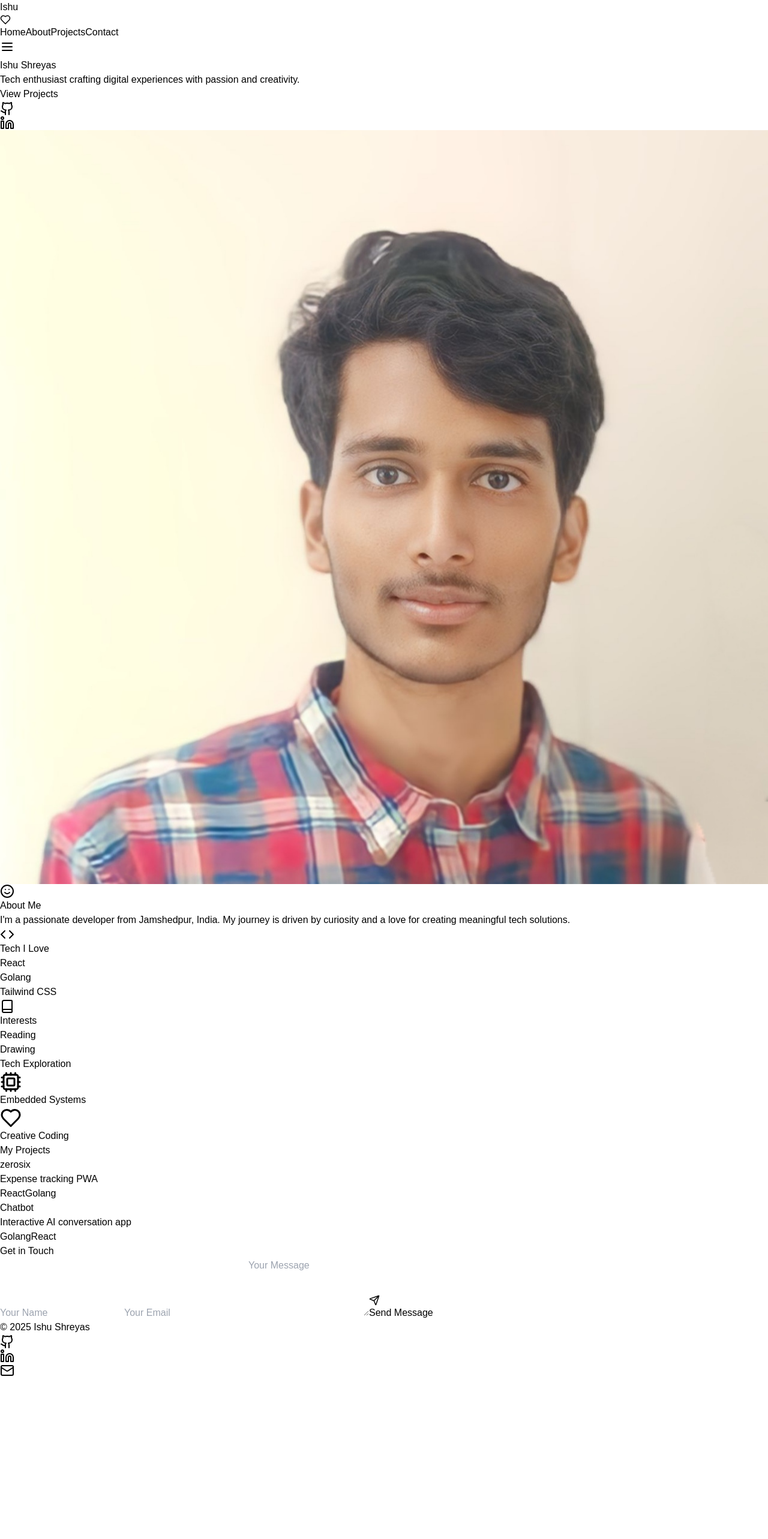
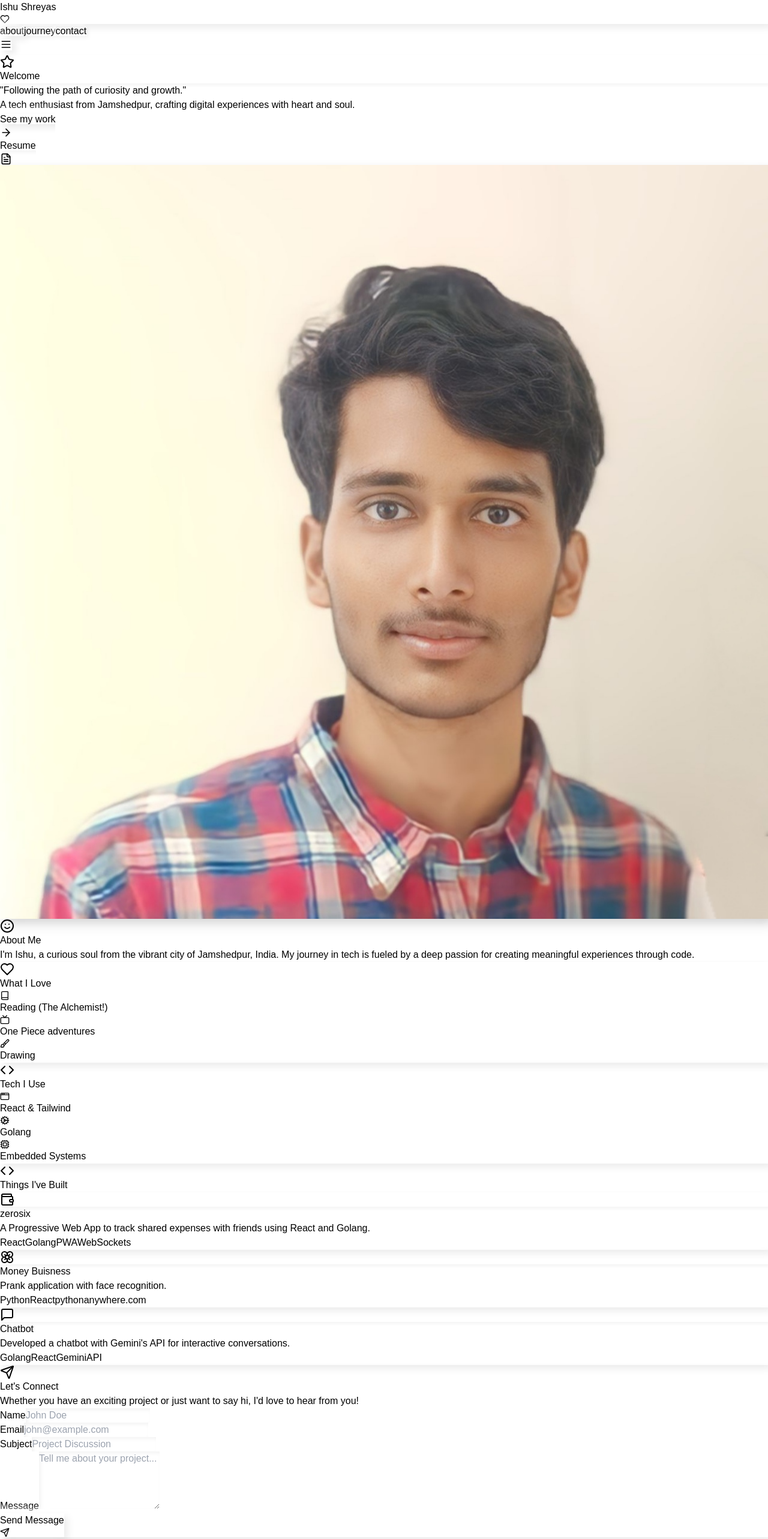
Before and after one commit to ishushreyas/ishushreyas, a React (Vite) app: page / in a window 1280 px wide. Shown: the top 2566 px of the page at 60% size. Before the commit the page ends 2297 px from the top, so only its background shows below. Built offline with nearby package versions, Linux system fonts and the light colour scheme; a web font is replaced by a local one.

Commit message:
Simple ui 4

```diff
--- a/src/App.jsx
+++ b/src/App.jsx
@@ -1,218 +1,246 @@
 import React, { useState, useEffect } from 'react';
 import {
-  Github, Linkedin, Mail, Menu, X, Send,
-  Code, Book, Heart, Smile, Cpu
+  Github, Linkedin, Mail, Menu, X, ArrowRight, Heart,
+  Smile, Book, Tv, Code, Cog, Cpu, Wallet,
+  MessageSquare, Flower, Send, FileText, Star, Brush, AppWindow
 } from 'lucide-react';
 
 const App = () => {
   const [isMenuOpen, setIsMenuOpen] = useState(false);
-  const [activeSection, setActiveSection] = useState('home');
+  const [scrolled, setScrolled] = useState(false);
+  const [activeSection, setActiveSection] = useState('');
+  const [formData, setFormData] = useState({ name: "", email: "", subject: "", message: "" });
+
+  const handleSubmit = async (e) => {
+    e.preventDefault();
+    await fetch("https://api.ishushreyas.studio/contact", {
+      method: "POST",
+      headers: { "Content-Type": "application/json" },
+      body: JSON.stringify(formData),
+    });
+    setFormData({ name: "", email: "", subject: "", message: "" });
+  };
 
   useEffect(() => {
     const handleScroll = () => {
-      const sections = ['home', 'about', 'projects', 'contact'];
-      const scrollPosition = window.scrollY;
+      setScrolled(window.scrollY > 50);
 
-      sections.forEach(section => {
-        const element = document.getElementById(section);
-        if (element) {
-          const offset = element.offsetTop;
-          const height = element.offsetHeight;
-          if (scrollPosition >= offset && scrollPosition < offset + height) {
-            setActiveSection(section);
-          }
+      const observer = new IntersectionObserver((entries) => {
+        entries.forEach(entry => {
+          if (entry.isIntersecting) {
+            setActiveSection(entry.target.id);
           }
         });
+      }, { threshold: 0.5 });
+
+      document.querySelectorAll('section[id]').forEach(section => {
+        observer.observe(section);
+      });
+
+      return () => observer.disconnect();
     };
 
     window.addEventListener('scroll', handleScroll);
     return () => window.removeEventListener('scroll', handleScroll);
   }, []);
 
-  const projects = [
+  const journeys = [
     {
       title: "zerosix",
-      description: "Expense tracking PWA",
-      tags: ["React", "Golang"],
-      link: "https://zerosix.ishushreyas.studio/"
+      description: "A Progressive Web App to track shared expenses with friends using React and Golang.",
+      tags: ["React", "Golang", "PWA", "WebSockets"],
+      link: "https://zerosix.ishushreyas.studio/",
+      icon: <Wallet className="w-8 h-8 text-gray-700" />
+    },
+    {
+      title: "Money Buisness",
+      description: "Prank application with face recognition.",
+      tags: ["Python", "React", "pythonanywhere.com"],
+      link: "https://github.com/ishushreyas/money-buisness",
+      icon: <Flower className="w-8 h-8 text-gray-700" />
     },
     {
       title: "Chatbot",
-      description: "Interactive AI conversation app",
-      tags: ["Golang", "React"],
-      link: "https://github.com/ishushreyas/gemini-project"
-    }
+      description: "Developed a chatbot with Gemini's API for interactive conversations.",
+      tags: ["Golang", "React", "GeminiAPI"],
+      link: "https://github.com/ishushreyas/gemini-project",
+      icon: <MessageSquare className="w-8 h-8 text-gray-700" />
+    },
   ];
 
   return (
-    <div className="bg-gray-50 min-h-screen text-gray-800 selection:bg-blue-100">
-      {/* Navigation */}
-      <nav className="fixed w-full z-50 bg-white/70 backdrop-blur-md shadow-sm">
-        <div className="max-w-5xl mx-auto px-4 py-4 flex justify-between items-center">
-          <div className="text-lg font-semibold text-gray-800 flex items-center gap-2">
-            Ishu <Heart className="text-blue-500" size={18} />
+    <div className="min-h-screen bg-gray-100 text-gray-900">
+      {/* Neumorphic Navigation */}
+      <nav className={`fixed w-full z-50 transition-all duration-300 ${scrolled ? 'bg-white/80 backdrop-blur-md shadow-lg' : 'bg-transparent'}`}>
+        <div className="max-w-7xl mx-auto px-6 py-4">
+          <div className="flex justify-between items-center">
+            <div className="text-lg font-semibold tracking-tight flex items-center gap-3
+              bg-gray-200 px-4 py-2 rounded-full shadow-neumorphic hover:shadow-neumorphic-hover transition-shadow">
+              <span className="text-gray-800">Ishu Shreyas</span>
+              <Heart size={16} className="text-gray-600" />
             </div>
 
-          <div className="hidden md:flex items-center gap-6">
-            {['Home', 'About', 'Projects', 'Contact'].map((item) => (
+            <div className="hidden md:flex space-x-4">
+              {['about', 'journey', 'contact'].map((section) => (
                 <a
-                key={item.toLowerCase()}
-                href={`#${item.toLowerCase()}`}
-                className={`
-                  relative text-gray-600 hover:text-blue-600 transition-colors
-                  ${activeSection === item.toLowerCase() ? 'text-blue-600 font-medium' : ''}
-                `}
+                  key={section}
+                  href={`#${section}`}
+                  className={`relative px-4 py-2 rounded-full transition-all duration-300
+                    ${activeSection === section
+                      ? 'bg-gray-800 text-white shadow-neumorphic'
+                      : 'bg-gray-200 text-gray-700 hover:bg-gray-300 shadow-neumorphic-light'}`}
                 >
-                {item}
-                {activeSection === item.toLowerCase() && (
-                  <span className="absolute -bottom-2 left-0 w-full h-0.5 bg-blue-500" />
-                )}
+                  {section}
                 </a>
               ))}
             </div>
 
             <button
               onClick={() => setIsMenuOpen(!isMenuOpen)}
-            className="md:hidden text-gray-600 hover:text-blue-600"
+              className="md:hidden bg-gray-200 p-2 rounded-full shadow-neumorphic hover:shadow-neumorphic-hover transition-shadow"
             >
-            {isMenuOpen ? <X /> : <Menu />}
+              {isMenuOpen ? <X size={20} /> : <Menu size={20} />}
             </button>
+          </div>
         </div>
       </nav>
 
-      {/* Mobile Menu */}
-      {isMenuOpen && (
-        <div className="fixed inset-0 bg-white/90 backdrop-blur-md z-40 md:hidden">
-          <div className="flex flex-col items-center justify-center h-full space-y-6">
-            {['Home', 'About', 'Projects', 'Contact'].map((item) => (
+      {/* Hero Section with Neumorphic Design */}
+      <section className="min-h-screen flex items-center justify-center px-6 py-24">
+        <div className="max-w-6xl mx-auto grid md:grid-cols-2 gap-12 items-center">
+          <div className="space-y-6">
+            <div className="bg-gray-200 px-4 py-2 rounded-full inline-flex items-center shadow-neumorphic-light">
+              <Star className="w-5 h-5 mr-2 text-gray-700" />
+              <span className="text-gray-800">Welcome</span>
+            </div>
+
+            <h1 className="text-5xl md:text-6xl font-bold text-gray-900 leading-tight">
+              "Following the path of curiosity and growth."
+            </h1>
+
+            <p className="text-xl text-gray-700">
+              A tech enthusiast from Jamshedpur, crafting digital experiences with heart and soul.
+            </p>
+
+            <div className="flex space-x-4">
               <a
-                key={item.toLowerCase()}
-                href={`#${item.toLowerCase()}`}
-                onClick={() => setIsMenuOpen(false)}
-                className="text-2xl text-gray-800 hover:text-blue-600"
+                href="#journey"
+                className="bg-gray-800 text-white px-6 py-3 rounded-full
+                  flex items-center gap-2 shadow-neumorphic hover:shadow-neumorphic-hover transition-shadow"
               >
-                {item}
+                See my work <ArrowRight size={20} />
               </a>
-            ))}
-          </div>
-        </div>
-      )}
-
-      {/* Hero Section */}
-      <section id="home" className="min-h-screen flex items-center pt-16">
-        <div className="max-w-5xl mx-auto px-4 grid md:grid-cols-2 gap-12 items-center">
-          <div>
-            <h1 className="text-5xl font-bold mb-4 text-gray-900">
-              Ishu Shreyas
-            </h1>
-            <p className="text-xl text-gray-600 mb-6">
-              Tech enthusiast crafting digital experiences with passion and creativity.
-            </p>
-            <div className="flex items-center gap-4">
               <a
-                href="#projects"
-                className="bg-blue-500 text-white px-6 py-3 rounded-lg hover:bg-blue-600 transition-colors"
+                href="/resume.pdf"
+                className="bg-gray-200 text-gray-800 px-6 py-3 rounded-full
+                  flex items-center gap-2 shadow-neumorphic-light hover:shadow-neumorphic transition-shadow"
               >
-                View Projects
-              </a>
-              <div className="flex items-center gap-3">
-                <a href="https://github.com/ishushreyas" target="_blank" rel="noopener noreferrer" className="text-gray-600 hover:text-blue-600">
-                  <Github />
-                </a>
-                <a href="https://linkedin.com/in/ishu-shreyas" target="_blank" rel="noopener noreferrer" className="text-gray-600 hover:text-blue-600">
-                  <Linkedin />
+                Resume <FileText size={20} />
               </a>
             </div>
           </div>
-          </div>
+
           <div className="relative">
-            <div className="bg-white/70 backdrop-blur-md rounded-2xl p-4 shadow-lg hover:shadow-xl transition-shadow">
+            <div className="bg-gray-200 p-4 rounded-3xl shadow-neumorphic relative overflow-hidden">
               <img
                 src="/ishushreyas.jpg"
                 alt="Ishu Shreyas"
-                className="rounded-xl w-full aspect-square object-cover"
+                className="rounded-2xl relative z-10 shadow-neumorphic-image"
               />
+              <div className="absolute top-0 left-0 w-full h-full bg-gradient-to-br from-gray-100/50 to-gray-200/50 opacity-50 blur-2xl -z-10"></div>
             </div>
           </div>
         </div>
       </section>
 
-      {/* About Section */}
-      <section id="about" className="py-24 bg-white/50 backdrop-blur-md">
-        <div className="max-w-5xl mx-auto px-4">
-          <div className="grid md:grid-cols-2 gap-12 items-center">
-            <div>
-              <h2 className="text-3xl font-bold mb-6 flex items-center gap-3 text-gray-900">
-                <Smile className="text-blue-500" /> About Me
+      {/* About Section with Neumorphic Cards */}
+      <section id="about" className="py-24 bg-gray-100">
+        <div className="max-w-6xl mx-auto px-6">
+          <div className="grid md:grid-cols-2 gap-12">
+            <div className="space-y-6">
+              <h2 className="text-4xl font-bold text-gray-900 flex items-center gap-3">
+                <Smile className="w-8 h-8 text-gray-700" /> About Me
               </h2>
-              <p className="text-gray-600 mb-6">
-                I'm a passionate developer from Jamshedpur, India. My journey is driven by curiosity and a love for creating meaningful tech solutions.
+              <p className="text-lg text-gray-700 leading-relaxed">
+                I'm Ishu, a curious soul from the vibrant city of Jamshedpur, India. My journey in tech is fueled by a deep passion for creating meaningful experiences through code.
               </p>
-              <div className="grid md:grid-cols-2 gap-4">
-                <div className="bg-white/70 backdrop-blur-md p-4 rounded-lg shadow-sm hover:shadow-md transition-shadow">
-                  <h3 className="font-semibold mb-3 flex items-center gap-2 text-blue-600">
-                    <Code /> Tech I Love
+            </div>
+
+            <div className="grid md:grid-cols-2 gap-6">
+              <div className="bg-gray-200 p-6 rounded-3xl shadow-neumorphic hover:shadow-neumorphic-hover transition-shadow">
+                <h3 className="text-xl font-semibold text-gray-800 mb-4 flex items-center gap-2">
+                  <Heart className="w-5 h-5 text-gray-700" /> What I Love
                 </h3>
-                  <ul className="space-y-2 text-gray-600">
-                    <li>React</li>
-                    <li>Golang</li>
-                    <li>Tailwind CSS</li>
+                <ul className="space-y-2 text-gray-700">
+                  <li className="flex items-center gap-2">
+                    <Book size={16} /> Reading (The Alchemist!)
+                  </li>
+                  <li className="flex items-center gap-2">
+                    <Tv size={16} /> One Piece adventures
+                  </li>
+                  <li className="flex items-center gap-2">
+                    <Brush size={16} /> Drawing
+                  </li>
                 </ul>
               </div>
-                <div className="bg-white/70 backdrop-blur-md p-4 rounded-lg shadow-sm hover:shadow-md transition-shadow">
-                  <h3 className="font-semibold mb-3 flex items-center gap-2 text-blue-600">
-                    <Book /> Interests
+
+              <div className="bg-gray-200 p-6 rounded-3xl shadow-neumorphic hover:shadow-neumorphic-hover transition-shadow">
+                <h3 className="text-xl font-semibold text-gray-800 mb-4 flex items-center gap-2">
+                  <Code className="w-5 h-5 text-gray-700" /> Tech I Use
                 </h3>
-                  <ul className="space-y-2 text-gray-600">
-                    <li>Reading</li>
-                    <li>Drawing</li>
-                    <li>Tech Exploration</li>
+                <ul className="space-y-2 text-gray-700">
+                  <li className="flex items-center gap-2">
+                    <AppWindow size={16} /> React & Tailwind
+                  </li>
+                  <li className="flex items-center gap-2">
+                    <Cog size={16} /> Golang
+                  </li>
+                  <li className="flex items-center gap-2">
+                    <Cpu size={16} /> Embedded Systems
+                  </li>
                 </ul>
-                </div>
-              </div>
-            </div>
-            <div className="grid grid-cols-2 gap-4">
-              <div className="bg-white/70 backdrop-blur-md rounded-lg p-4 shadow-sm hover:shadow-md transition-shadow flex flex-col items-center">
-                <Cpu className="text-blue-500 mb-2" size={36} />
-                <span className="font-medium text-gray-800">Embedded Systems</span>
-              </div>
-              <div className="bg-white/70 backdrop-blur-md rounded-lg p-4 shadow-sm hover:shadow-md transition-shadow flex flex-col items-center">
-                <Heart className="text-blue-500 mb-2" size={36} />
-                <span className="font-medium text-gray-800">Creative Coding</span>
               </div>
             </div>
           </div>
         </div>
       </section>
 
-      {/* Projects Section */}
-      <section id="projects" className="py-24 bg-gray-50">
-        <div className="max-w-5xl mx-auto px-4">
-          <h2 className="text-3xl font-bold mb-12 text-center text-gray-900">
-            My Projects
+      {/* Journey Section with Neumorphic Project Cards */}
+      <section id="journey" className="py-24 bg-gray-100">
+        <div className="max-w-6xl mx-auto px-6">
+          <h2 className="text-4xl font-bold text-gray-900 mb-12 flex items-center gap-3">
+            <Code className="w-8 h-8 text-gray-700" /> Things I've Built
           </h2>
-          <div className="grid md:grid-cols-2 gap-6">
-            {projects.map((project, index) => (
+
+          <div className="grid md:grid-cols-3 gap-8">
+            {journeys.map((journey, index) => (
               <a
+                href={journey.link}
                 key={index}
-                href={project.link}
                 target="_blank"
                 rel="noopener noreferrer"
-                className="bg-white/70 backdrop-blur-md rounded-2xl p-6 shadow-sm hover:shadow-md transition-all group"
+                className="group"
               >
-                <h3 className="text-xl font-semibold mb-3 text-blue-600 group-hover:text-blue-700">
-                  {project.title}
-                </h3>
-                <p className="text-gray-600 mb-4">{project.description}</p>
+                <div className="bg-gray-200 p-6 rounded-3xl
+                  shadow-neumorphic hover:shadow-neumorphic-hover
+                  transition-all duration-300 transform hover:-translate-y-2">
+                  <div className="flex items-center gap-4 mb-4">
+                    <div className="bg-gray-300 p-3 rounded-full shadow-neumorphic-light">
+                      {journey.icon}
+                    </div>
+                    <h3 className="text-xl font-semibold text-gray-800">{journey.title}</h3>
+                  </div>
+                  <p className="text-gray-700 mb-4">{journey.description}</p>
                   <div className="flex flex-wrap gap-2">
-                  {project.tags.map((tag, tagIndex) => (
+                    {journey.tags.map((tag, tagIndex) => (
                       <span
                         key={tagIndex}
-                      className="bg-blue-100 text-blue-600 px-3 py-1 rounded-full text-sm"
+                        className="bg-gray-300 text-gray-800 px-3 py-1 rounded-full text-sm"
                       >
                         {tag}
                       </span>
                     ))}
+                  </div>
                 </div>
               </a>
             ))}
@@ -220,53 +248,105 @@ const App = () => {
         </div>
       </section>
 
-      {/* Contact Section */}
-      <section id="contact" className="py-24 bg-white/50 backdrop-blur-md">
-        <div className="max-w-md mx-auto px-4">
-          <h2 className="text-3xl font-bold mb-6 text-center text-gray-900">
-            Get in Touch
+      {/* Contact Section with Neumorphic Form */}
+      <section id="contact" className="py-24 bg-gray-100">
+        <div className="max-w-3xl mx-auto px-6">
+          <div className="bg-gray-200 p-12 rounded-3xl shadow-neumorphic">
+            <div className="text-center mb-12">
+              <h2 className="text-4xl font-bold text-gray-900 mb-4 flex items-center justify-center gap-3">
+                <Send className="w-8 h-8 text-gray-700" /> Let's Connect
               </h2>
-          <form className="space-y-4">
+              <p className="text-gray-700">
+                Whether you have an exciting project or just want to say hi, I'd love to hear from you!
+              </p>
+            </div>
+
+            <form onSubmit={handleSubmit} className="space-y-6">
+              <div className="grid md:grid-cols-2 gap-6">
+                <div className="space-y-2">
+                  <label className="text-gray-700">Name</label>
                   <input
                     type="text"
-              placeholder="Your Name"
-              className="w-full p-3 bg-white/70 backdrop-blur-md rounded-lg border border-gray-200 focus:ring-2 focus:ring-blue-300 outline-none"
+                    className="w-full px-4 py-3 bg-gray-100 rounded-xl
+                      border-none shadow-neumorphic-inner focus:outline-none
+                      focus:ring-2 focus:ring-gray-300 transition-all"
+                    placeholder="John Doe"
+                    value={formData.name}
+                    onChange={(e) => setFormData({ ...formData, name: e.target.value })}
                   />
+                </div>
+                <div className="space-y-2">
+                  <label className="text-gray-700">Email</label>
                   <input
                     type="email"
-              placeholder="Your Email"
-              className="w-full p-3 bg-white/70 backdrop-blur-md rounded-lg border border-gray-200 focus:ring-2 focus:ring-blue-300 outline-none"
+                    className="w-full px-4 py-3 bg-gray-100 rounded-xl
+                      border-none shadow-neumorphic-inner focus:outline-none
+                      focus:ring-2 focus:ring-gray-300 transition-all"
+                    placeholder="john@example.com"
+                    value={formData.email}
+                    onChange={(e) => setFormData({ ...formData, email: e.target.value })}
                   />
+                </div>
+              </div>
+
+              <div className="space-y-2">
+                <label className="text-gray-700">Subject</label>
+                <input
+                  type="text"
+                  className="w-full px-4 py-3 bg-gray-100 rounded-xl
+                    border-none shadow-neumorphic-inner focus:outline-none
+                    focus:ring-2 focus:ring-gray-300 transition-all"
+                  placeholder="Project Discussion"
+                  value={formData.subject}
+                  onChange={(e) => setFormData({ ...formData, subject: e.target.value })}
+                />
+              </div>
+
+              <div className="space-y-2">
+                <label className="text-gray-700">Message</label>
                 <textarea
-              placeholder="Your Message"
                   rows="4"
-              className="w-full p-3 bg-white/70 backdrop-blur-md rounded-lg border border-gray-200 focus:ring-2 focus:ring-blue-300 outline-none resize-none"
+                  className="w-full px-4 py-3 bg-gray-100 rounded-xl
+                    border-none shadow-neumorphic-inner focus:outline-none
+                    focus:ring-2 focus:ring-gray-300 transition-all resize-none"
+                  placeholder="Tell me about your project..."
+                  value={formData.message}
+                  onChange={(e) => setFormData({ ...formData, message: e.target.value })}
                 ></textarea>
+              </div>
+
               <button
                 type="submit"
-              className="w-full bg-blue-500 text-white p-3 rounded-lg hover:bg-blue-600 transition-colors flex items-center justify-center gap-2"
+                className="w-full bg-gray-800 text-white py-4 rounded-xl
+                  shadow-neumorphic hover:shadow-neumorphic-hover
+                  transition-all flex items-center justify-center gap-2"
               >
-              <Send size={18} /> Send Message
+                Send Message <Send size={16} />
               </button>
             </form>
+          </div>
         </div>
       </section>
 
       {/* Footer */}
-      <footer className="py-6 bg-white/70 backdrop-blur-md">
-        <div className="max-w-5xl mx-auto px-4 flex justify-between items-center">
-          <p className="text-gray-600">
-            © {new Date().getFullYear()} Ishu Shreyas
+      <footer className="py-8 bg-gray-200">
+        <div className="max-w-6xl mx-auto px-6 flex flex-col md:flex-row justify-between items-center">
+          <p className="text-gray-700 text-sm">
+            Made with <Heart size={12} className="inline text-gray-800" /> by Ishu Shreyas
           </p>
-          <div className="flex items-center gap-4">
-            <a href="https://github.com/ishushreyas" className="text-gray-600 hover:text-blue-600">
-              <Github />
+
+          <div className="flex items-center space-x-6">
+            <a href="https://github.com/ishushreyas" target="_blank" rel="noopener noreferrer"
+              className="text-gray-700 hover:text-gray-900 transition-colors">
+              <Github size={20} />
             </a>
-            <a href="https://linkedin.com/in/ishu-shreyas" className="text-gray-600 hover:text-blue-600">
-              <Linkedin />
+            <a href="https://www.linkedin.com/in/ishu-shreyas-776b61297" target="_blank" rel="noopener noreferrer"
+              className="text-gray-700 hover:text-gray-900 transition-colors">
+              <Linkedin size={20} />
             </a>
-            <a href="mailto:ishushreyas@gmail.com" className="text-gray-600 hover:text-blue-600">
-              <Mail />
+            <a href="mailto:ishushreyas@gmail.com"
+              className="text-gray-700 hover:text-gray-900 transition-colors">
+              <Mail size={20} />
             </a>
           </div>
         </div>
@@ -275,4 +355,37 @@ const App = () => {
   );
 };
 
+// Custom Tailwind CSS for Neumorphic Design
+const style = document.createElement('style');
+style.textContent = `
+  @layer utilities {
+    .shadow-neumorphic {
+      box-shadow:
+        6px 6px 12px rgba(0, 0, 0, 0.08),
+        -6px -6px 12px rgba(255, 255, 255, 0.8);
+    }
+    .shadow-neumorphic-hover {
+      box-shadow:
+        8px 8px 16px rgba(0, 0, 0, 0.1),
+        -8px -8px 16px rgba(255, 255, 255, 0.9);
+    }
+    .shadow-neumorphic-light {
+      box-shadow:
+        3px 3px 6px rgba(0, 0, 0, 0.05),
+        -3px -3px 6px rgba(255, 255, 255, 0.7);
+    }
+    .shadow-neumorphic-inner {
+      box-shadow:
+        inset 3px 3px 6px rgba(0, 0, 0, 0.05),
+        inset -3px -3px 6px rgba(255, 255, 255, 0.7);
+    }
+    .shadow-neumorphic-image {
+      box-shadow:
+        10px 10px 20px rgba(0, 0, 0, 0.1),
+        -10px -10px 20px rgba(255, 255, 255, 0.9);
+    }
+  }
+`;
+document.head.appendChild(style);
+
 export default App;
```
Lines whose indentation alone changed are shown as unchanged.
